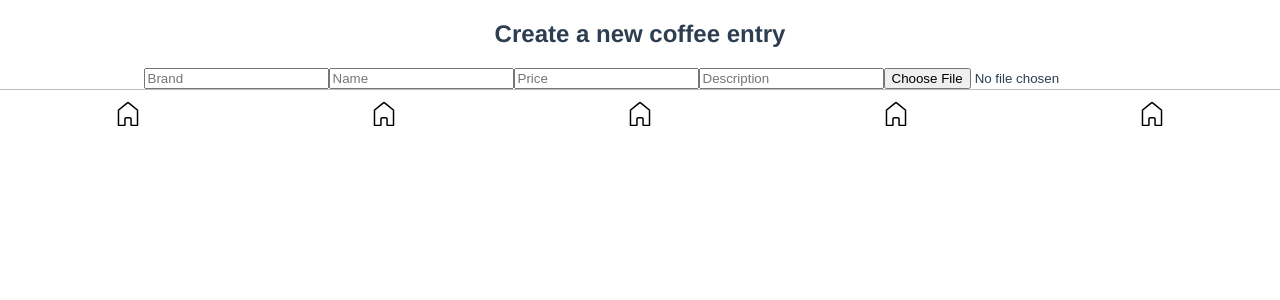
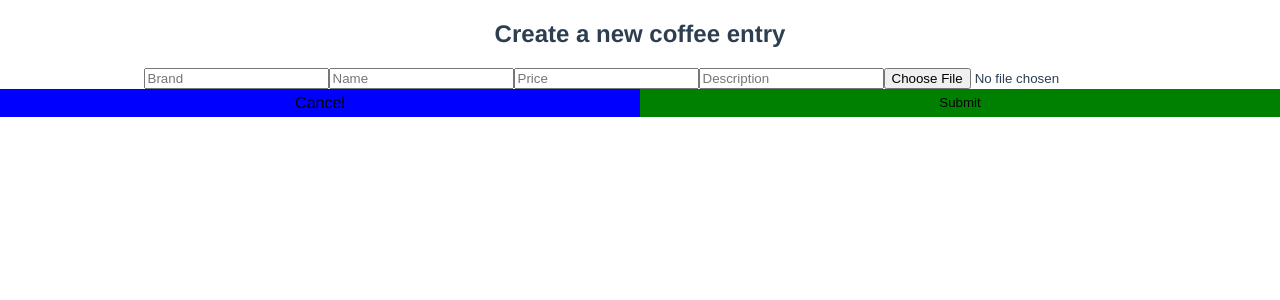
Before and after one commit to Alex-Ri/coffee-larries, a Vue app in the folder client/: page /admin/addcoffee in a window 1280 px wide. Shown: the top 300 px of the page. Built offline with nearby package versions, Linux system fonts and the light colour scheme; no server answers.

Commit message:
removed mainNavigation from admin detail page; add navigation buttons (submit, cancel)

```diff
--- a/client/src/views/AddCoffee.vue
+++ b/client/src/views/AddCoffee.vue
@@ -8,20 +8,18 @@
             <input type="text" name="price" placeholder="Price" v-model="coffee.price" />
             <input type="text" name="description" placeholder="Description" v-model="coffee.description" />
             <input type="file" name="imagefile" placeholder="Image" accept="image/*" />
+
+            <div style="display:flex;flex-direction:row;justify-content:space-between;margin-bottom:10px;">
+                <router-link to="/admin" class="main-nav__link main-nav__home-link" style="background:blue;width:45%;padding:5px;">Cancel</router-link>
+                <button type="submit" class="main-nav__link main-nav__home-link" style="background:green;width:45%;padding:5px;">Submit</button>
+            </div>
         </form>
-
-        <MainNavigation></MainNavigation>
     </section>
 </template>
 
 <script>
-import MainNavigation from '@/components/MainNavigation.vue'
-
 export default {
 	name: 'Admin',
-	components: {
-		MainNavigation
-	},
 	data() {
 		return {
 			coffee: {
@@ -34,7 +32,7 @@ export default {
 	},
 	methods: {
 		sendForm() {
-
+			console.log('submit')
 		}
 	}
 }
```
